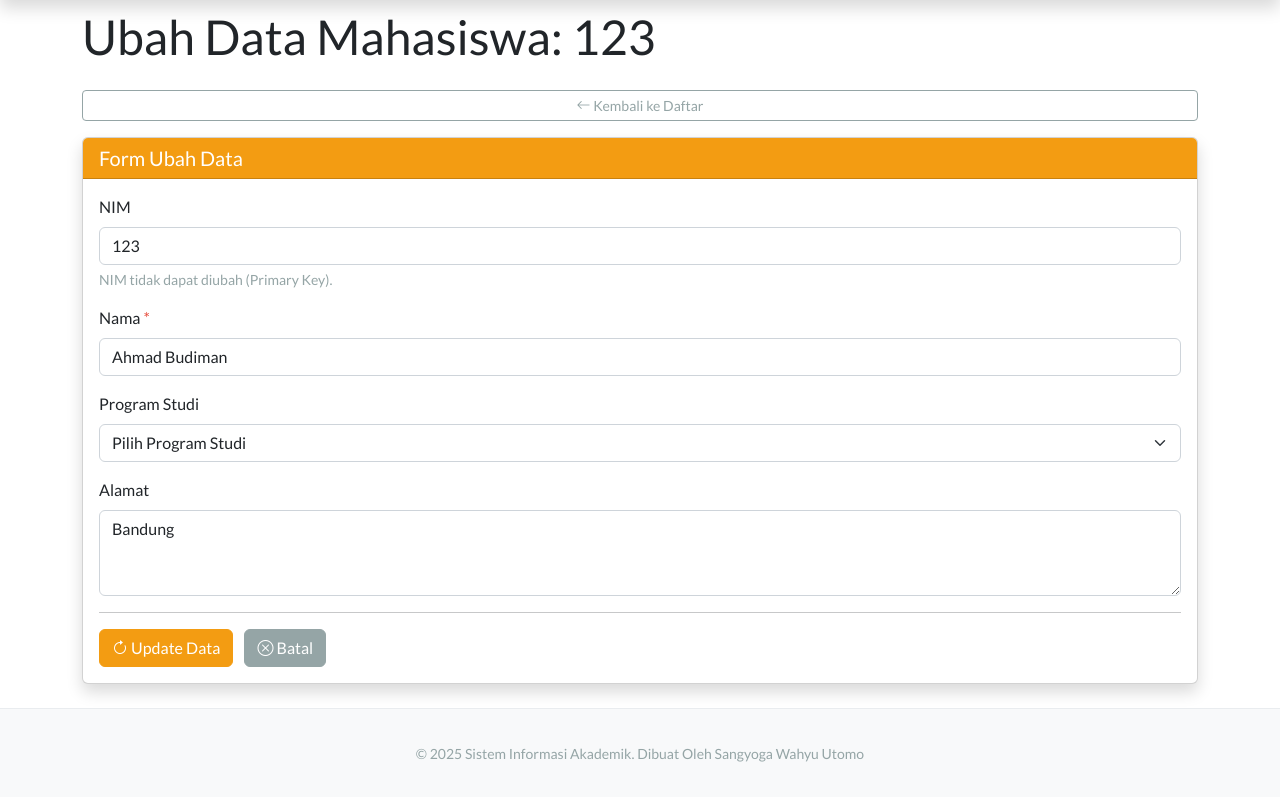
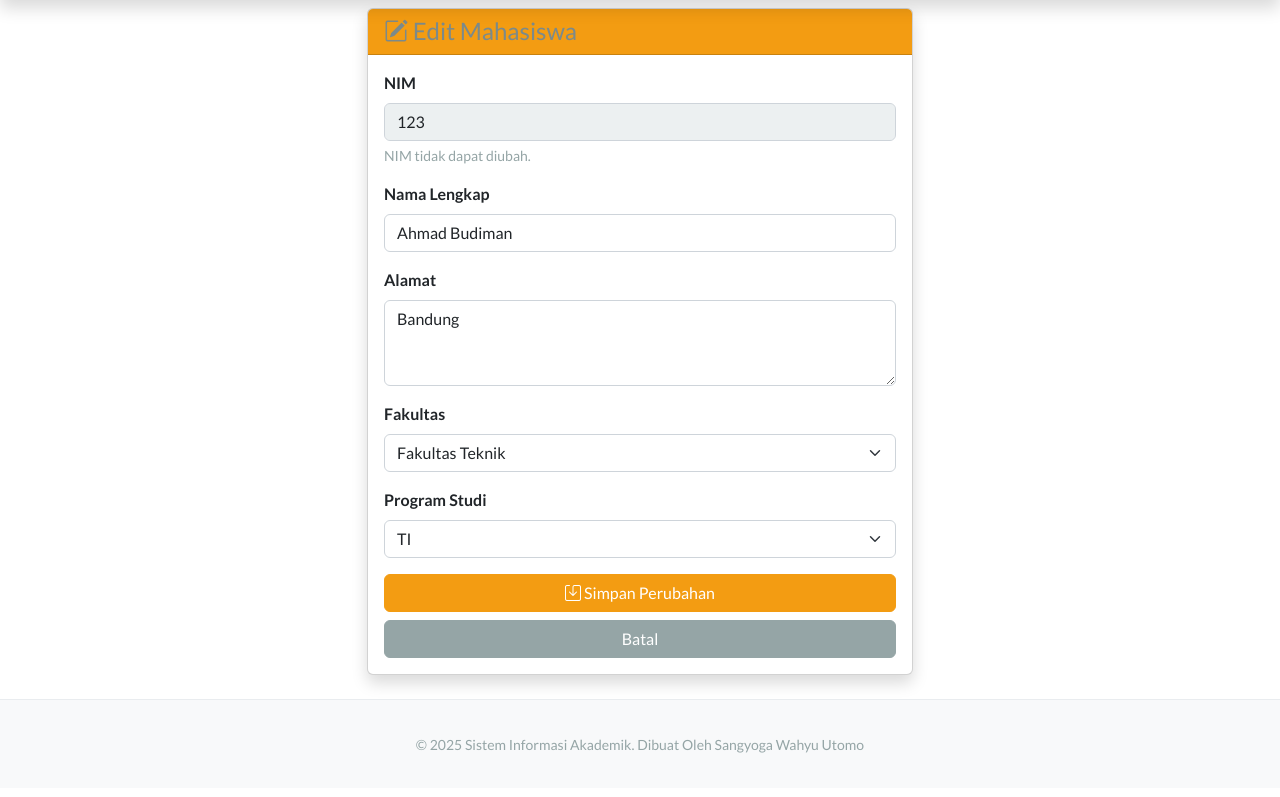
Before and after one commit to sangyoga28/akademik_web, a Flask app: page /mahasiswa/edit/123 in a window 1280 px wide. Shown: the part 72-869 px from the top of the page. After the commit the page ends 825 px from the top, so only its background shows below. Run offline with Flask 3, Linux system fonts and the light colour scheme; the visitor is signed in with stand-in values (Sample User, id 1); data comes from the database, SQL or seed files in the repository; some libraries are stand-ins or nearby versions.

Commit message:
Show Fakultas in Student List and allow editing

```diff
--- a/templates/edit_mahasiswa.html
+++ b/templates/edit_mahasiswa.html
@@ -1,51 +1,81 @@
-{% extends "base.html" %}
+{% extends 'base.html' %}
 
-{% block title %}Ubah Data Mahasiswa{% endblock %}
+{% block title %}Edit Data Mahasiswa{% endblock %}
 
 {% block content %}
-    <h1 class="mb-4">Ubah Data Mahasiswa: {{ mhs['nim'] }}</h1>
-    <a href="{{ url_for('daftar_mahasiswa') }}" class="btn btn-sm btn-outline-secondary mb-3"><i class="bi bi-arrow-left"></i> Kembali ke Daftar</a>
-
+<div class="row justify-content-center">
+    <div class="col-md-6">
         <div class="card shadow">
-        <div class="card-header bg-warning text-white">
-            <h5 class="card-title mb-0">Form Ubah Data</h5>
+            <div class="card-header bg-warning text-dark">
+                <h4 class="mb-0"><i class="bi bi-pencil-square"></i> Edit Mahasiswa</h4>
             </div>
             <div class="card-body">
-            <form method="POST" action="{{ url_for('edit_mahasiswa', nim=mhs['nim']) }}">
-
+                <form method="POST">
                     <div class="mb-3">
-                    <label for="nim" class="form-label">NIM</label>
-                    <input type="text" class="form-control" value="{{ mhs['nim'] }}" readonly aria-describedby="nimInfo">
-                    <div id="nimInfo" class="form-text">NIM tidak dapat diubah (Primary Key).</div>
+                        <label class="form-label fw-bold">NIM</label>
+                        <input type="text" class="form-control" value="{{ mhs['nim'] }}" disabled readonly>
+                        <div class="form-text">NIM tidak dapat diubah.</div>
                     </div>
 
                     <div class="mb-3">
-                    <label for="nama" class="form-label">Nama <span class="text-danger">*</span></label>
-                    <input type="text" class="form-control" id="nama" name="nama" value="{{ mhs['nama'] }}" required>
+                        <label class="form-label fw-bold">Nama Lengkap</label>
+                        <input type="text" name="nama" class="form-control" value="{{ mhs['nama'] }}" required>
                     </div>
 
                     <div class="mb-3">
-                    <label for="prodi" class="form-label">Program Studi</label>
-                    <select class="form-select" id="prodi" name="prodi">
-                        <option value="">Pilih Program Studi</option>
-                        <option value="Teknik Informatika" {% if mhs['prodi'] == 'Teknik Informatika' %}selected{% endif %}>Teknik Informatika</option>
-                        <option value="Teknik Elektro" {% if mhs['prodi'] == 'Teknik Elektro' %}selected{% endif %}>Teknik Elektro</option>
-                        <option value="Sistem Informasi" {% if mhs['prodi'] == 'Sistem Informasi' %}selected{% endif %}>Sistem Informasi</option>
-                        <option value="Akutansi" {% if mhs['prodi'] == 'Akutansi' %}selected{% endif %}>Akuntansi</option>
-                        <option value="Manajemen" {% if mhs['prodi'] == 'Manajemen' %}selected{% endif %}>Manajemen</option>
+                        <label class="form-label fw-bold">Alamat</label>
+                        <textarea name="alamat" class="form-control" rows="3" required>{{ mhs['alamat'] }}</textarea>
+                    </div>
+
+                    <div class="mb-3">
+                        <label class="form-label fw-bold">Fakultas</label>
+                        <select name="fakultas" id="fakultas" class="form-select" required onchange="updateProdi()">
+                            <option value="Fakultas Teknik" {% if mhs['fakultas']=='Fakultas Teknik' %}selected{% endif
+                                %}>Fakultas Teknik</option>
+                            <option value="Fakultas Ekonomi" {% if mhs['fakultas']=='Fakultas Ekonomi' %}selected{%
+                                endif %}>Fakultas Ekonomi</option>
+                            <option value="Fakultas Sastra" {% if mhs['fakultas']=='Fakultas Sastra' %}selected{% endif
+                                %}>Fakultas Sastra</option>
                         </select>
                     </div>
 
                     <div class="mb-3">
-                    <label for="alamat" class="form-label">Alamat</label>
-                    <textarea class="form-control" id="alamat" name="alamat" rows="3">{{ mhs['alamat'] }}</textarea>
+                        <label class="form-label fw-bold">Program Studi</label>
+                        <select name="prodi" id="prodi" class="form-select" required>
+                            <option value="{{ mhs['prodi'] }}" selected>{{ mhs['prodi'] }}</option>
+                            <!-- Opsi lain akan diisi via JS jika Fakultas berubah, tapi untuk edit biarkan default dulu -->
+                        </select>
                     </div>
 
-                <hr>
-
-                <button type="submit" class="btn btn-warning me-2"><i class="bi bi-arrow-clockwise"></i> Update Data</button>
-                <a href="{{ url_for('daftar_mahasiswa') }}" class="btn btn-secondary"><i class="bi bi-x-circle"></i> Batal</a>
+                    <div class="d-grid gap-2">
+                        <button type="submit" class="btn btn-warning">
+                            <i class="bi bi-save"></i> Simpan Perubahan
+                        </button>
+                        <a href="{{ url_for('daftar_mahasiswa') }}" class="btn btn-secondary">Batal</a>
+                    </div>
                 </form>
             </div>
         </div>
+    </div>
+</div>
+
+<script>
+    function updateProdi() {
+        const fakultas = document.getElementById('fakultas').value;
+        const prodiSelect = document.getElementById('prodi');
+        let options = '';
+
+        if (fakultas === 'Fakultas Teknik') {
+            options += '<option value="Teknik Informatika">Teknik Informatika</option>';
+            options += '<option value="Sistem Informasi">Sistem Informasi</option>';
+        } else if (fakultas === 'Fakultas Ekonomi') {
+            options += '<option value="Manajemen">Manajemen</option>';
+            options += '<option value="Akuntansi">Akuntansi</option>';
+        } else if (fakultas === 'Fakultas Sastra') {
+            options += '<option value="Sastra Inggris">Sastra Inggris</option>';
+            options += '<option value="Sastra Jepang">Sastra Jepang</option>';
+        }
+        prodiSelect.innerHTML = options;
+    }
+</script>
 {% endblock %}
```
Lines whose indentation alone changed are shown as unchanged.
